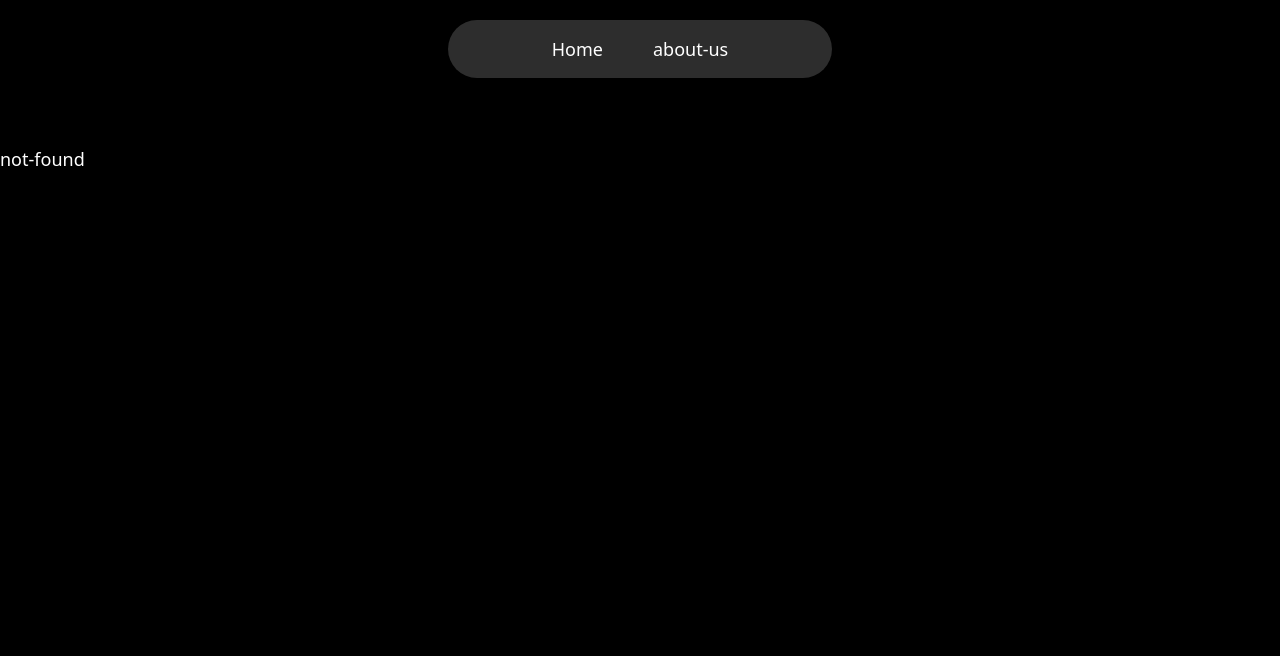
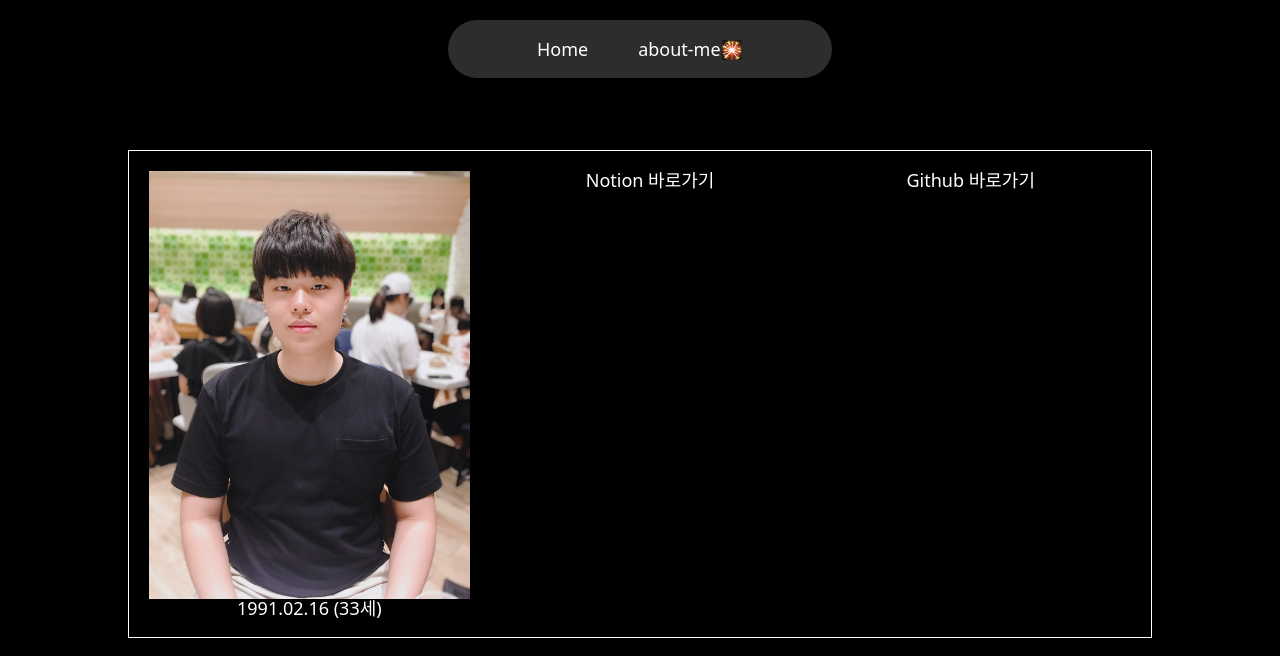
Before and after one commit to jumprope123/learn-nextjs, a Next.js app: page /about-me in a window 1280 px wide. Before the commit this address had no page. Shown: the top 656 px of the page. Built offline with nearby package versions, Linux system fonts and the light colour scheme.

Commit message:
about-me 작성중

```diff
--- a/app/(movies)/movies/[id]/page.tsx
+++ b/app/(movies)/movies/[id]/page.tsx
@@ -1,10 +1,6 @@
 import { Suspense } from "react";
 import MovieInfo, { getMovie } from "../../../../components/movie-info";
 import MovieVidos from "../../../../components/movie-videos";
-
-// export const metadata = {
-//   title: "movie",
-// };
 
 interface IParameter {
   params: { id: string };
--- /dev/null
+++ b/app/about-me/layout.tsx
@@ -0,0 +1,7 @@
+export const metadata = {
+  title: "about-me",
+};
+
+export default function RootLayout({ children }: { children: React.ReactNode }) {
+  return <div>{children}</div>;
+}
--- /dev/null
+++ b/app/about-me/page.tsx
@@ -0,0 +1,29 @@
+import styles from "../../styles/about-me.module.css";
+import myPic from "../../static/image/my-pic.jpg";
+import Link from "next/link";
+export default function AboutUs() {
+  return (
+    <div className={styles.container}>
+      <div className={styles.content}>
+        <div className={styles.picture}>
+          <div>
+            <img src={myPic.src} />
+            <h1>1991.02.16 (33세)</h1>
+          </div>
+          <div className={styles.aPage}>
+            <div>
+              <a href={"https://electric-saffron-473.notion.site/355dd1b7e78a4308902078e72e18d638"} target={"_blank"}>
+                Notion 바로가기
+              </a>
+            </div>
+            <div>
+              <a href={"https://github.com/jumprope123?tab=repositories"} target={"_blank"}>
+                Github 바로가기
+              </a>
+            </div>
+          </div>
+        </div>
+      </div>
+    </div>
+  );
+}
--- a/components/navigation.tsx
+++ b/components/navigation.tsx
@@ -14,8 +14,8 @@ export default function Navigation() {
           {path === "/" ? "🎇" : ""}
         </li>
         <li>
-          <Link href={"/about-us"}>about-us</Link>
-          {path === "/about-us" ? "🎇" : ""}
+          <Link href={"/about-me"}>about-me</Link>
+          {path === "/about-me" ? "🎇" : ""}
         </li>
       </ul>
     </nav>
--- /dev/null
+++ b/styles/about-me.module.css
@@ -0,0 +1,35 @@
+.container {
+  display: flex;
+  justify-content: center;
+  align-items: center;
+}
+
+.content {
+  max-width: 1024px; /* 내용의 최대 너비 설정 */
+  width: 100%;
+  padding: 20px;
+  box-sizing: border-box;
+  border: 1px solid white;
+}
+
+.picture {
+  display: grid;
+  grid-template-columns: 1fr 2fr;
+  gap: 20px;
+}
+
+.picture > div:first-child {
+  display: flex;
+  flex-direction: column;
+  align-items: center;
+  justify-content: center;
+}
+
+.picture div img {
+  width: 100%;
+}
+
+.aPage {
+  display: flex;
+  justify-content: space-around;
+}
--- a/styles/home.module.css
+++ b/styles/home.module.css
@@ -1,8 +1,12 @@
 .container {
   display: grid;
-  grid-template-columns: repeat(5, 1fr);
+  grid-template-columns: repeat(5, minmax(100px, 1fr));
   gap: 25px;
   max-width: 90%;
   width: 100%;
   margin: 0 auto;
+
+  @media screen and (max-width: 1024px) {
+    grid-template-columns: repeat(3, minmax(100px, 1fr));
+  }
 }
--- a/styles/movie-video.module.css
+++ b/styles/movie-video.module.css
@@ -2,10 +2,26 @@
   width: 80%;
   margin: 0 auto;
   display: grid;
-  grid-template-columns: repeat(auto-fit, minmax(250px, 1fr));
+  grid-template-columns: repeat(5, minmax(250px, 1fr));
   gap: 20px;
   margin-top: 100px;
   padding-bottom: 100px;
+
+  @media screen and (max-width: 1900px) {
+    grid-template-columns: repeat(4, minmax(250px, 1fr));
+  }
+
+  @media screen and (max-width: 1500px) {
+    grid-template-columns: repeat(3, minmax(250px, 1fr));
+  }
+
+  @media screen and (max-width: 1200px) {
+    grid-template-columns: repeat(2, minmax(250px, 1fr));
+  }
+
+  @media screen and (max-width: 750px) {
+    grid-template-columns: repeat(1, minmax(250px, 1fr));
+  }
 }
 
 .container iframe {
```
Also changed, not shown: app/about-us/layout.tsx (deleted, +0 -12 lines), app/about-us/page.tsx (deleted, +0 -7 lines), app/about-us/test/page.tsx (deleted, +0 -7 lines), static/image/my-pic.jpg (added).
